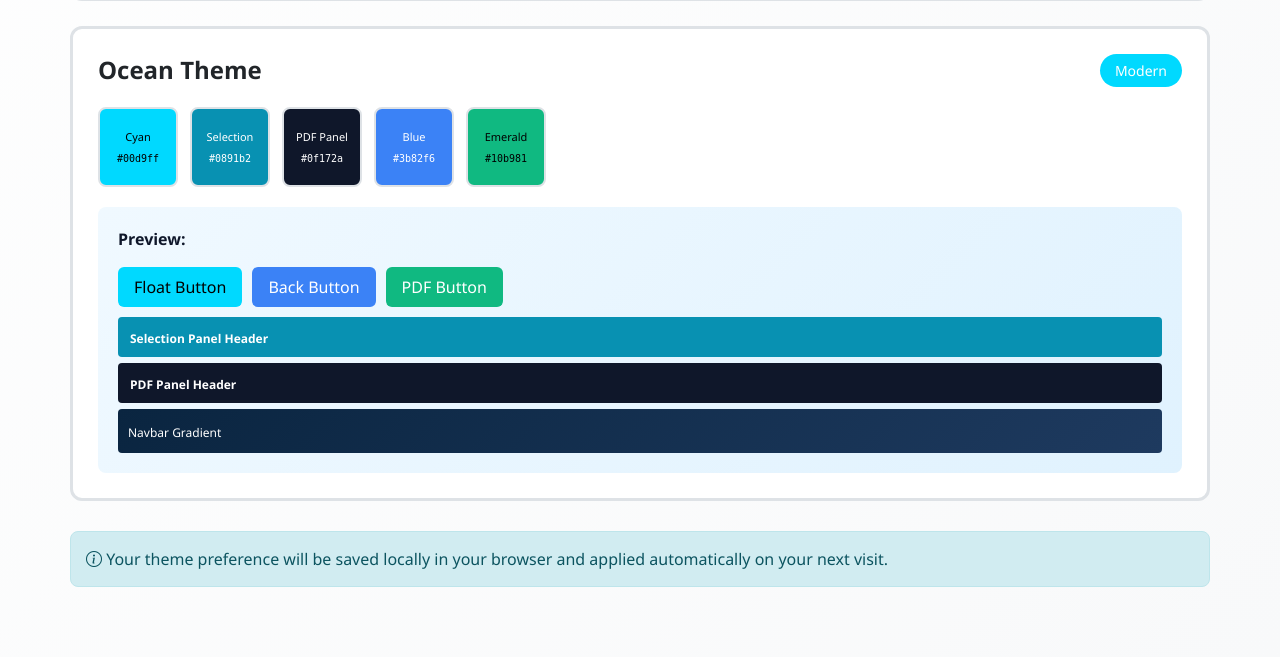
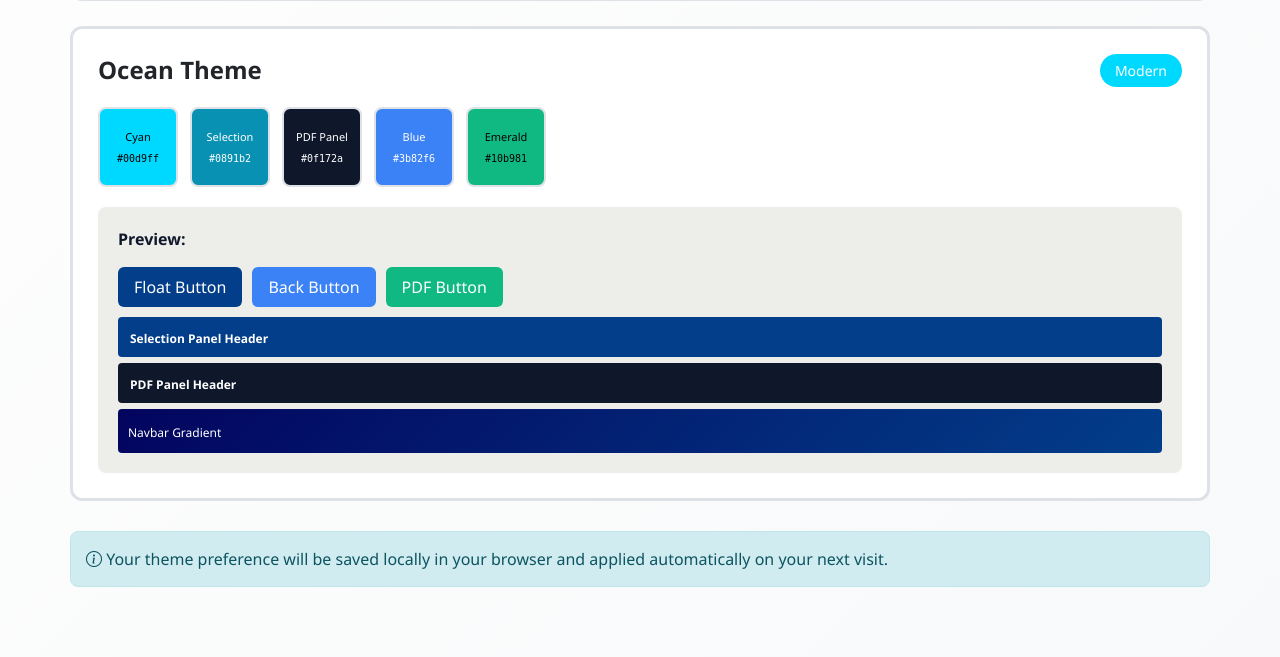
Before and after one commit to Tsinglan-Coding-Club/ts-alevel-courser, a Django app: page /theme-settings/ in a window 1280 px wide. Shown: the part 713-1370 px from the top of the page. Run offline with Django 5.2, Linux system fonts and the light colour scheme; the visitor is signed in with stand-in values (Sample User, id 1); data that the repository does not hold is empty; some libraries are stand-ins or nearby versions.

Commit message:
chore: minor visual effect update

```diff
--- a/static/js/themes.json
+++ b/static/js/themes.json
@@ -20,6 +20,10 @@
       "pdfButtonWarning": "#ffc107",
       "pdfButtonDanger": "#dc3545",
       "pdfButtonSecondary": "#6c757d",
+      "questionCompletedBg": "#d4edda",
+      "questionCompletedBorder": "#28a745",
+      "questionSavedBg": "#fff3cd",
+      "questionSavedBorder": "#ffc107",
       "bgGradientStart": "#ffffff",
       "bgGradientEnd": "#f8f9fa",
       "textColor": "#212529",
@@ -40,15 +44,15 @@
     "badge": "Modern",
     "badgeColor": "#00d9ff",
     "colors": {
-      "navbarGradientStart": "#0a2540",
-      "navbarGradientEnd": "#1e3a5f",
-      "floatButtonColor": "#00d9ff",
+      "navbarGradientStart": "#03045e",
+      "navbarGradientEnd": "#023e8a",
+      "floatButtonColor": "#023e8a",
       "floatButtonHover": "#00b8d9",
       "navButtonColor": "#00d9ff",
       "navButtonHover": "#00b8d9",
       "backButtonColor": "#3b82f6",
       "backButtonHover": "#2563eb",
-      "selectionPanelHeaderColor": "#0891b2",
+      "selectionPanelHeaderColor": "#023e8a",
       "pdfPanelHeaderColor": "#0f172a",
       "pdfButtonPrimary": "#00d9ff",
       "pdfButtonSuccess": "#10b981",
@@ -56,8 +60,12 @@
       "pdfButtonWarning": "#f59e0b",
       "pdfButtonDanger": "#ef4444",
       "pdfButtonSecondary": "#64748b",
-      "bgGradientStart": "#f0f9ff",
-      "bgGradientEnd": "#e0f2fe",
+      "questionCompletedBg": "#d1fae5",
+      "questionCompletedBorder": "#10b981",
+      "questionSavedBg": "#fef3c7",
+      "questionSavedBorder": "#f59e0b",
+      "bgGradientStart": "#edede9",
+      "bgGradientEnd": "#edede9",
       "textColor": "#0f172a",
       "buttonTextColor": "#ffffff",
       "cardBg": "#ffffff",
--- a/templates/base.html
+++ b/templates/base.html
@@ -38,6 +38,10 @@
             --pdf-button-warning: #ffc107;
             --pdf-button-danger: #dc3545;
             --pdf-button-secondary: #6c757d;
+            --question-completed-bg: #d4edda;
+            --question-completed-border: #28a745;
+            --question-saved-bg: #fff3cd;
+            --question-saved-border: #ffc107;
             --bg-gradient-start: #ffffff;
             --bg-gradient-end: #f8f9fa;
             --text-color: #212529;
@@ -252,6 +256,10 @@
             root.style.setProperty('--pdf-button-warning', colors.pdfButtonWarning);
             root.style.setProperty('--pdf-button-danger', colors.pdfButtonDanger);
             root.style.setProperty('--pdf-button-secondary', colors.pdfButtonSecondary);
+            root.style.setProperty('--question-completed-bg', colors.questionCompletedBg);
+            root.style.setProperty('--question-completed-border', colors.questionCompletedBorder);
+            root.style.setProperty('--question-saved-bg', colors.questionSavedBg);
+            root.style.setProperty('--question-saved-border', colors.questionSavedBorder);
             root.style.setProperty('--bg-gradient-start', colors.bgGradientStart);
             root.style.setProperty('--bg-gradient-end', colors.bgGradientEnd);
             root.style.setProperty('--text-color', colors.textColor);
--- a/templates/pastpaper/theme_settings.html
+++ b/templates/pastpaper/theme_settings.html
@@ -286,6 +286,10 @@
         root.style.setProperty('--pdf-button-warning', colors.pdfButtonWarning);
         root.style.setProperty('--pdf-button-danger', colors.pdfButtonDanger);
         root.style.setProperty('--pdf-button-secondary', colors.pdfButtonSecondary);
+        root.style.setProperty('--question-completed-bg', colors.questionCompletedBg);
+        root.style.setProperty('--question-completed-border', colors.questionCompletedBorder);
+        root.style.setProperty('--question-saved-bg', colors.questionSavedBg);
+        root.style.setProperty('--question-saved-border', colors.questionSavedBorder);
         root.style.setProperty('--bg-gradient-start', colors.bgGradientStart);
         root.style.setProperty('--bg-gradient-end', colors.bgGradientEnd);
         root.style.setProperty('--text-color', colors.textColor);
```
Also changed, not shown: templates/pastpaper/home.html (+5 -5 lines).
